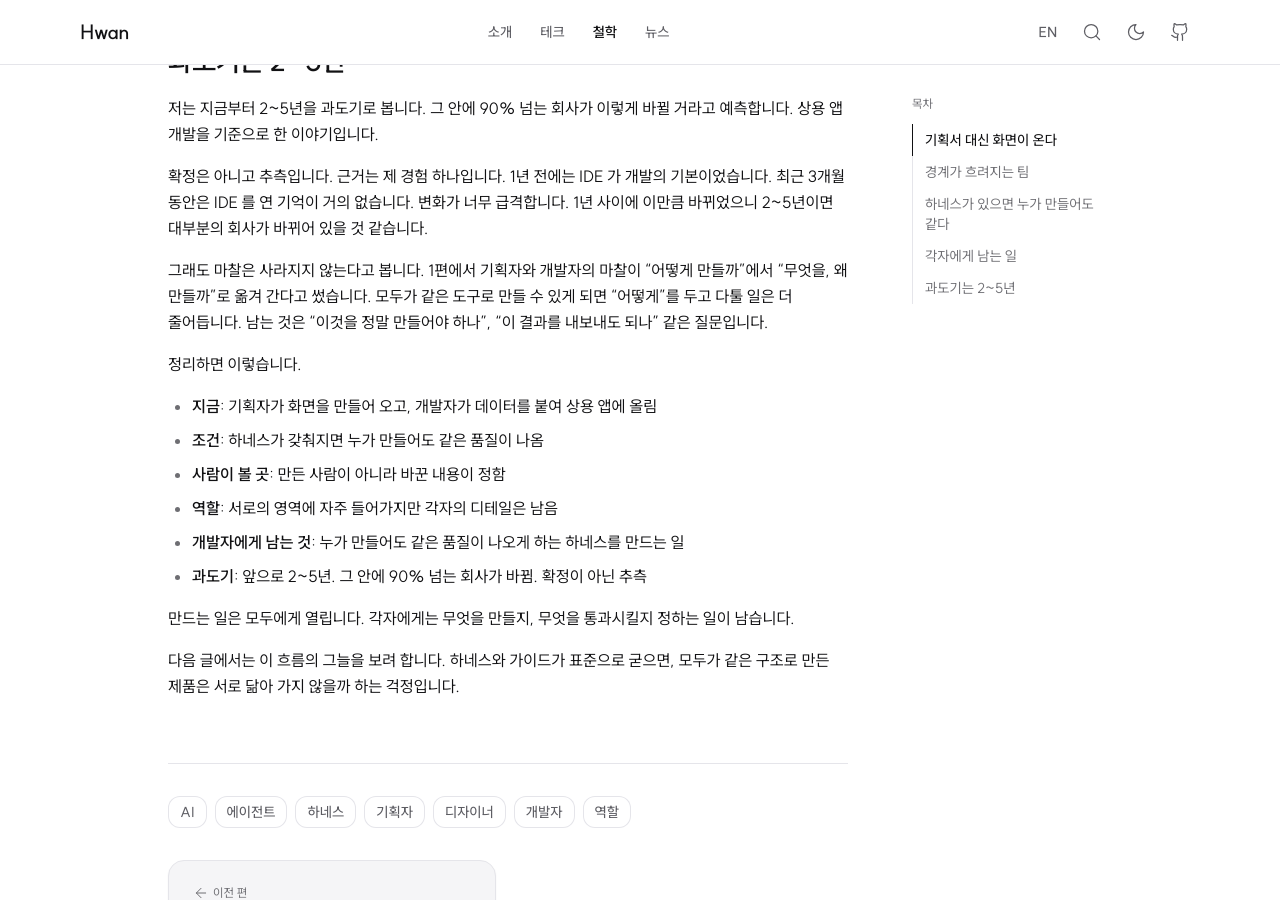
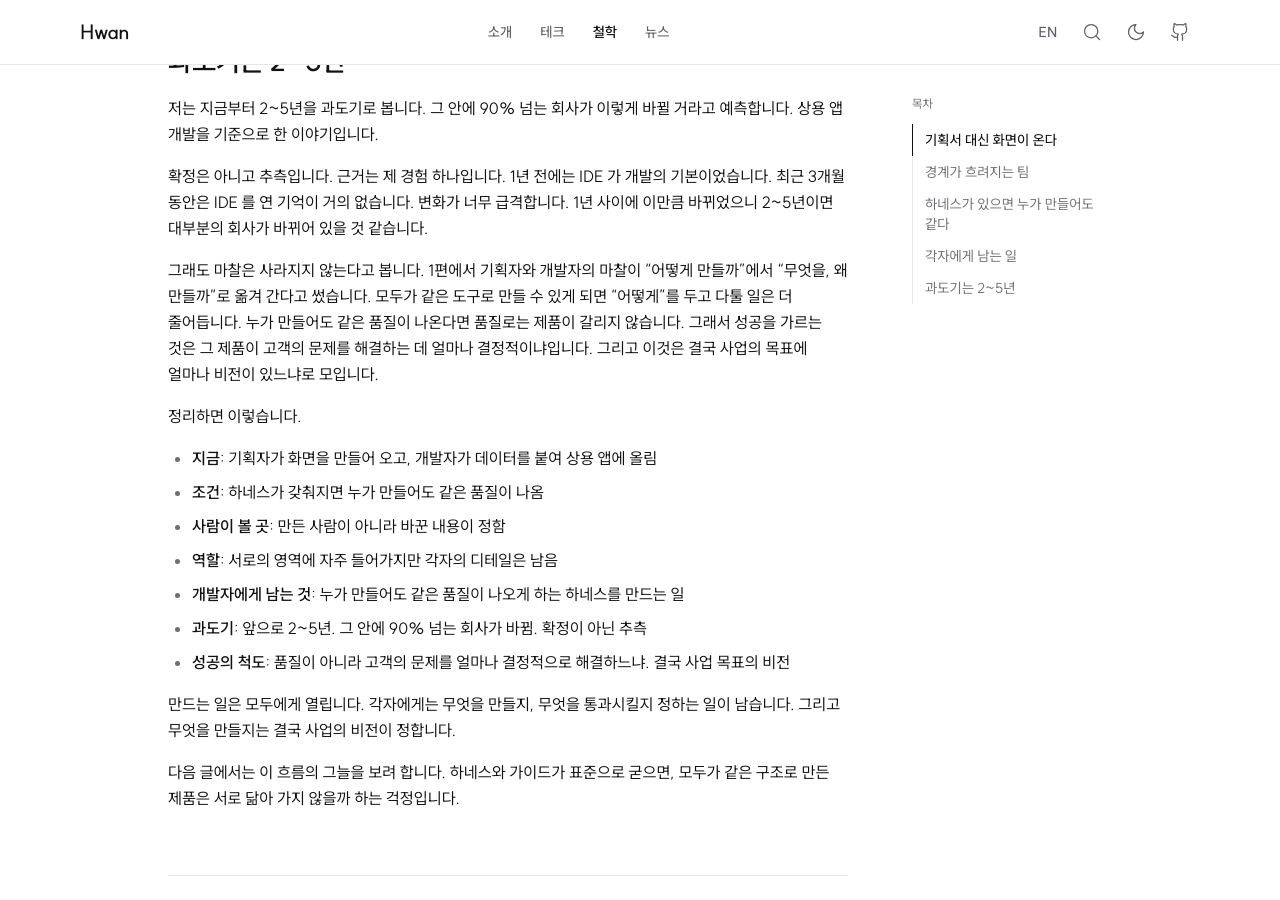
Before and after one commit to Hwan3434/Hwan3434.github.io, a Jekyll site: the page built from _posts/Philosophy/2026-11-22-everyone-builds-the-product.md, in a window 1280 px wide and 900 px high, scrolled down 3897 px. Built offline with Jekyll 4.4.1, drawn with Linux system fonts in a browser that asks for light colours.

Commit message:
fix: 성공의 척도를 고객 문제 해결과 사업 비전으로 맺는다
Co-Authored-By: Claude Opus 5.5 <noreply@anthropic.com>
Claude-Session: https://claude.ai/code/session_01HDtNGR1iK3jjxoVhAt97Su

```diff
--- a/_posts/Philosophy/2026-11-22-everyone-builds-the-product.md
+++ b/_posts/Philosophy/2026-11-22-everyone-builds-the-product.md
@@ -171,7 +171,9 @@ QA 도 같은 방향으로 갑니다.
 그래도 마찰은 사라지지 않는다고 봅니다.
 1편에서 기획자와 개발자의 마찰이 "어떻게 만들까"에서 "무엇을, 왜 만들까"로 옮겨 간다고 썼습니다.
 모두가 같은 도구로 만들 수 있게 되면 "어떻게"를 두고 다툴 일은 더 줄어듭니다.
-남는 것은 "이것을 정말 만들어야 하나", "이 결과를 내보내도 되나" 같은 질문입니다.
+누가 만들어도 같은 품질이 나온다면 품질로는 제품이 갈리지 않습니다.
+그래서 성공을 가르는 것은 그 제품이 고객의 문제를 해결하는 데 얼마나 결정적이냐입니다.
+그리고 이것은 결국 사업의 목표에 얼마나 비전이 있느냐로 모입니다.
 
 정리하면 이렇습니다.
 
@@ -181,9 +183,11 @@ QA 도 같은 방향으로 갑니다.
 - **역할**: 서로의 영역에 자주 들어가지만 각자의 디테일은 남음
 - **개발자에게 남는 것**: 누가 만들어도 같은 품질이 나오게 하는 하네스를 만드는 일
 - **과도기**: 앞으로 2~5년. 그 안에 90% 넘는 회사가 바뀜. 확정이 아닌 추측
+- **성공의 척도**: 품질이 아니라 고객의 문제를 얼마나 결정적으로 해결하느냐. 결국 사업 목표의 비전
 
 만드는 일은 모두에게 열립니다.
 각자에게는 무엇을 만들지, 무엇을 통과시킬지 정하는 일이 남습니다.
+그리고 무엇을 만들지는 결국 사업의 비전이 정합니다.
 
 다음 글에서는 이 흐름의 그늘을 보려 합니다.
 하네스와 가이드가 표준으로 굳으면, 모두가 같은 구조로 만든 제품은 서로 닮아 가지 않을까 하는 걱정입니다.
```
